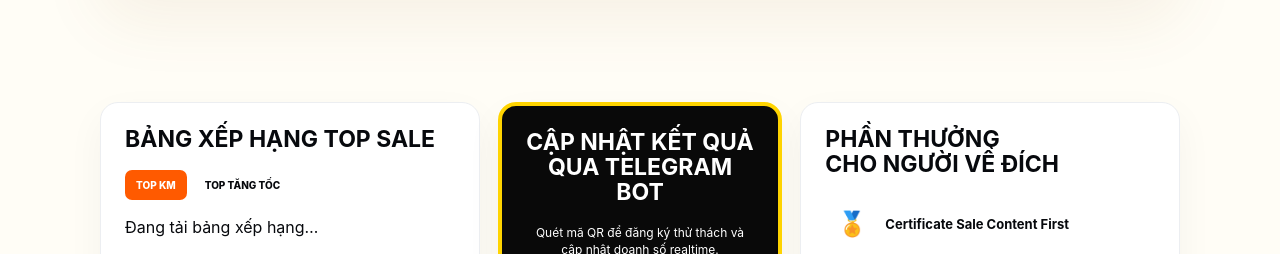
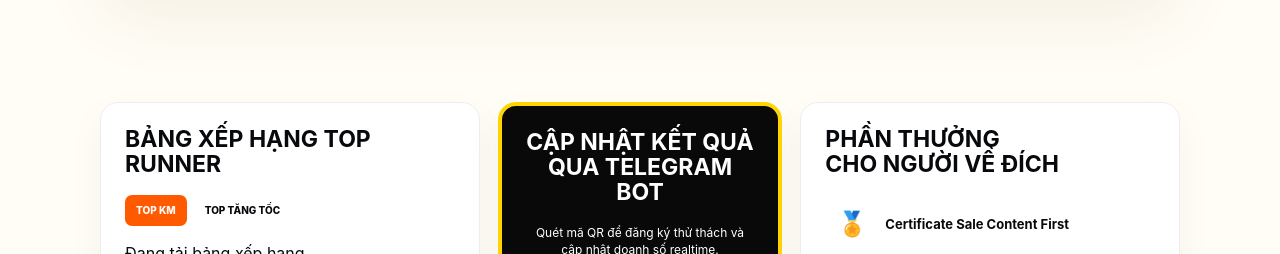
Before and after one commit to AthenaCM-TDB/Content-First-Marathon-2, a website: page index.html in a window 1280 px wide. Shown: the part 3082-3336 px from the top of the page. Drawn offline with Linux system fonts and the light colour scheme; no server answers.

Commit message:
Update leaderboard section and QR code registration

```diff
--- a/index.html
+++ b/index.html
@@ -641,7 +641,7 @@ html{scroll-behavior:smooth}
 <div class="card more"><div class="ci">🔒</div><h3>Tactic Bí Mật</h3><p><b>[SẮP MỞ]</b><br>Thử thách nhân đôi sẽ xuất hiện bất ngờ!</p><div class="points">??? KM</div></div></div></div></section>
 
 <section id="rank"><div class="w dashboard">
-<div class="box"><h3>BẢNG XẾP HẠNG TOP SALE</h3><div class="tabs"><span class="tab active">TOP KM</span><span class="tab">TOP TĂNG TỐC</span></div>
+<div class="box"><h3>BẢNG XẾP HẠNG TOP RUNNER</h3><div class="tabs"><span class="tab active">TOP KM</span><span class="tab">TOP TĂNG TỐC</span></div>
 <div id="leaderboardRows"><p class="muted">Đang tải bảng xếp hạng…</p></div></div>
 
 <div class="box join" id="join"><h3>CẬP NHẬT KẾT QUẢ<br>QUA TELEGRAM BOT</h3><p>Quét mã QR để đăng ký thử thách và cập nhật doanh số realtime.</p><a class="qr qrLive" href="https://t.me/ContentFirstMarathon_bot" target="_blank" rel="noopener" aria-label="Quét QR hoặc mở Content First Marathon Bot"><img src="content-first-marathon-bot-qr.png" alt="QR Telegram @ContentFirstMarathon_bot"></a><a class="pill" href="https://t.me/ContentFirstMarathon_bot" target="_blank" rel="noopener">✈ Mở Telegram Bot</a><p>{Hướng dẫn chi tiết →}</p></div>
```
